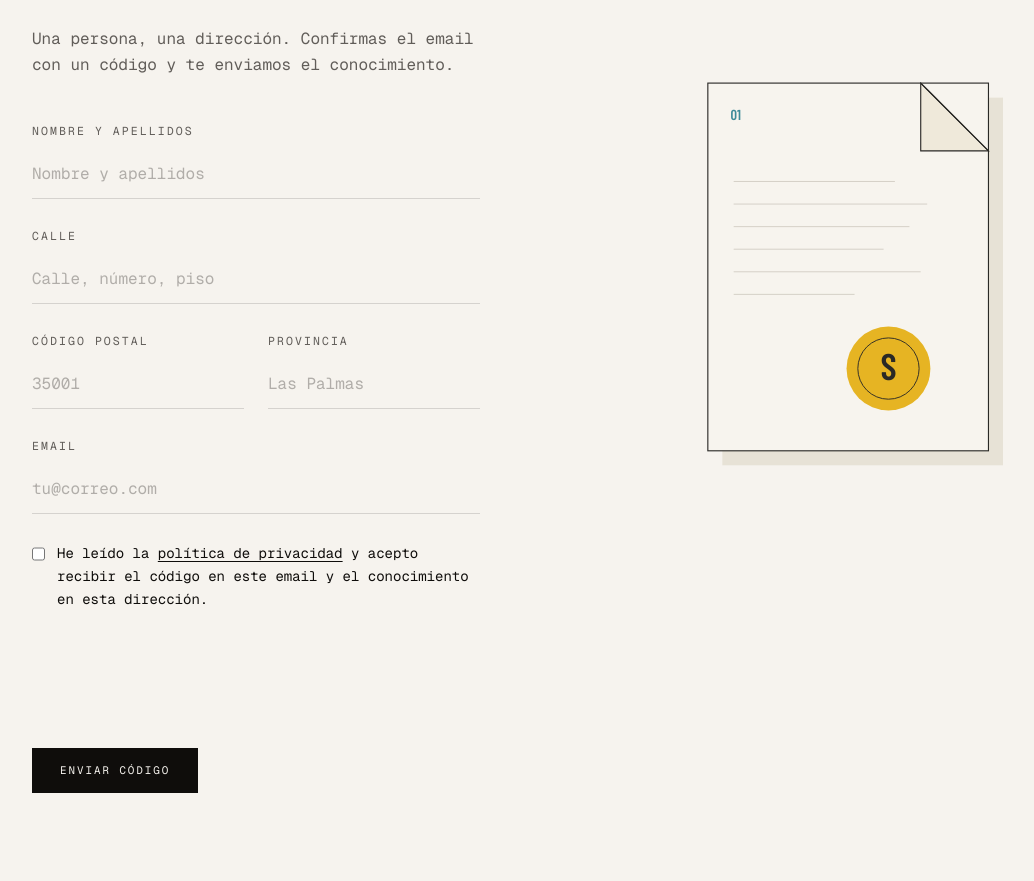
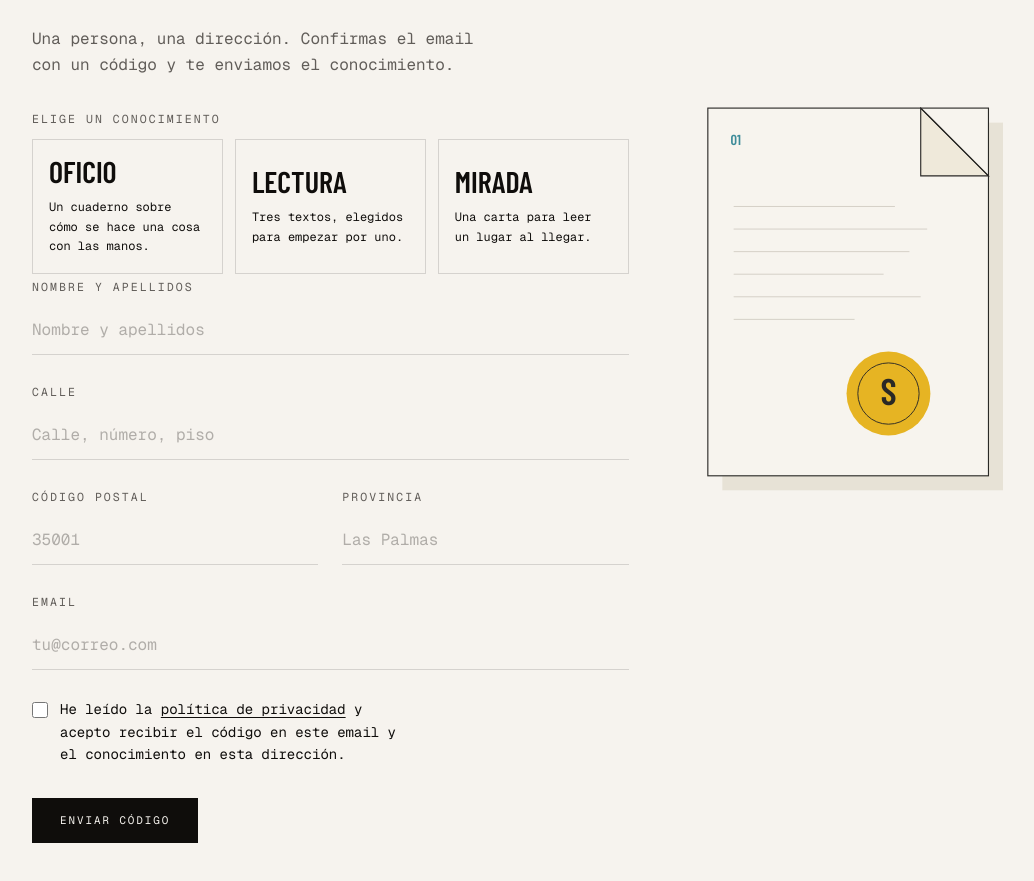
Before and after one commit to bg-isma/registro-regalo, a Next.js app: page / in a window 1280 px wide. Shown: the part 353-1234 px from the top of the page, without its empty margins (88-1122 px from the left). Built offline with nearby package versions, Linux system fonts and the light colour scheme; no server answers.

Commit message:
Añade tres conocimientos y muestra el captcha al completar el formulario.

```diff
--- a/app/privacidad/page.tsx
+++ b/app/privacidad/page.tsx
@@ -15,12 +15,12 @@ const bloques = [
   {
     titulo: "2. Datos que se recogen",
     texto:
-      "Nombre y apellidos, email, calle, código postal, provincia y la casilla de aceptación. También se guardan la fecha del registro y, de forma temporal, un código de seis cifras para comprobar que el buzón es tuyo. No se pide teléfono ni documento de identidad.",
+      "Nombre y apellidos, email, calle, código postal, provincia, el tipo de conocimiento elegido y la casilla de aceptación. Los tipos son Oficio, Lectura y Mirada. También se guardan la fecha del registro y, de forma temporal, un código de seis cifras para comprobar que el buzón es tuyo. No se pide teléfono ni documento de identidad.",
   },
   {
     titulo: "3. Para qué se usan",
     texto:
-      "El email sirve para enviarte el código de comprobación. El nombre y la dirección sirven para enviarte el conocimiento por correo postal a tu casa, si confirmas el código. La hoja sirve para no enviar dos veces a la misma persona y para anotar cuándo salió el envío. No se usa para publicidad ni para ceder la lista con ese fin.",
+      "El email sirve para enviarte el código de comprobación. El nombre, la dirección y el tipo elegido sirven para enviarte ese conocimiento por correo postal a tu casa, si confirmas el código. La hoja sirve para no enviar dos veces a la misma persona y para anotar cuándo salió el envío. No se usa para publicidad ni para ceder la lista con ese fin.",
   },
   {
     titulo: "4. Por qué es lícito",
--- a/components/RegistroForm.tsx
+++ b/components/RegistroForm.tsx
@@ -62,6 +62,29 @@ const boton =
 
 const SITE_KEY = process.env.NEXT_PUBLIC_RECAPTCHA_SITE_KEY;
 
+const TIPOS = [
+  { id: "Oficio", texto: "Un cuaderno sobre cómo se hace una cosa con las manos." },
+  { id: "Lectura", texto: "Tres textos, elegidos para empezar por uno." },
+  { id: "Mirada", texto: "Una carta para leer un lugar al llegar." },
+];
+
+function camposCompletos(form: HTMLFormElement) {
+  const data = new FormData(form);
+  const nombre = String(data.get("nombre") || "").trim();
+  const calle = String(data.get("calle") || "").trim();
+  const cp = String(data.get("codigoPostal") || "").trim();
+  const provincia = String(data.get("provincia") || "").trim();
+  const correo = String(data.get("email") || "").trim();
+  return (
+    nombre.length >= 5 &&
+    nombre.includes(" ") &&
+    calle.length >= 5 &&
+    /^\d{5}$/.test(cp) &&
+    provincia.length >= 2 &&
+    /^[^\s@]+@[^\s@]+\.[^\s@]+$/.test(correo)
+  );
+}
+
 export function RegistroForm() {
   const [aviso, setAviso] = useState("");
   const [tono, setTono] = useState<Tono>("error");
@@ -69,12 +92,15 @@ export function RegistroForm() {
   const [paso, setPaso] = useState<"datos" | "codigo">("datos");
   const [email, setEmail] = useState("");
   const [captcha, setCaptcha] = useState("");
+  const [tipo, setTipo] = useState("");
+  const [campos, setCampos] = useState(false);
   const caja = useRef<HTMLDivElement>(null);
   const widget = useRef<number | null>(null);
   const formulario = useRef<HTMLFormElement>(null);
+  const listo = campos && tipo !== "";
 
   useEffect(() => {
-    if (!SITE_KEY || !caja.current) return;
+    if (!listo || !SITE_KEY) return;
     let cancelado = false;
 
     function montar() {
@@ -89,19 +115,21 @@ export function RegistroForm() {
 
     if (window.grecaptcha) {
       window.grecaptcha.ready(montar);
-      return;
-    }
-
+    } else if (!document.querySelector("script[data-recaptcha='1']")) {
       const script = document.createElement("script");
       script.src = "https://www.google.com/recaptcha/api.js?render=explicit&hl=es";
       script.async = true;
+      script.dataset.recaptcha = "1";
       script.onload = () => window.grecaptcha?.ready(montar);
       document.body.appendChild(script);
+    }
 
     return () => {
       cancelado = true;
+      widget.current = null;
+      setCaptcha("");
     };
-  }, []);
+  }, [listo]);
 
   function mostrar(codigo: Codigo, siguiente: Tono) {
     setTono(siguiente);
@@ -145,6 +173,11 @@ export function RegistroForm() {
     event.preventDefault();
     const form = event.currentTarget;
     const data = new FormData(form);
+    if (!tipo) {
+      setTono("error");
+      setAviso("Elige un conocimiento.");
+      return;
+    }
     if (!SITE_KEY) {
       setTono("error");
       setAviso("Falta la clave de sitio de reCAPTCHA. Pégala en .env.local.");
@@ -165,6 +198,7 @@ export function RegistroForm() {
         calle: String(data.get("calle") || ""),
         codigoPostal: String(data.get("codigoPostal") || ""),
         provincia: String(data.get("provincia") || ""),
+        tipo,
         email: correo,
         acepta: data.get("acepta") === "on",
         captcha,
@@ -202,6 +236,8 @@ export function RegistroForm() {
       if (!parsed) return;
       if (parsed.ok) {
         formulario.current?.reset();
+        setTipo("");
+        setCampos(false);
         setCaptcha("");
         if (window.grecaptcha && widget.current !== null) window.grecaptcha.reset(widget.current);
         setPaso("datos");
@@ -263,10 +299,36 @@ export function RegistroForm() {
 
       <form
         ref={formulario}
-        className="mt-10 max-w-md"
+        className="mt-8 w-full"
         hidden={paso !== "datos"}
+        onInput={(event) => setCampos(camposCompletos(event.currentTarget))}
+        onChange={(event) => setCampos(camposCompletos(event.currentTarget))}
         onSubmit={onSolicitar}
       >
+      <fieldset>
+        <legend className="mb-3 text-[0.72rem] uppercase tracking-[0.18em] text-muted">
+          Elige un conocimiento
+        </legend>
+        <div className="grid gap-3 sm:grid-cols-3">
+        {TIPOS.map((item) => {
+          const activo = tipo === item.id;
+          return (
+            <button
+              key={item.id}
+              type="button"
+              aria-pressed={activo}
+              className={`border px-4 py-4 text-left transition-colors ${
+                activo ? "border-ink marca" : "border-line bg-transparent hover:border-ink"
+              }`}
+              onClick={() => setTipo(item.id)}
+            >
+              <span className="tipo-display block text-3xl uppercase leading-none">{item.id}</span>
+              <span className="mt-3 block text-xs leading-relaxed">{item.texto}</span>
+            </button>
+          );
+        })}
+        </div>
+      </fieldset>
       <label className="block">
         <span className="text-[0.72rem] uppercase tracking-[0.18em] text-muted">Nombre y apellidos</span>
         <input
@@ -339,20 +401,21 @@ export function RegistroForm() {
         />
       </label>
 
-      <label className="mt-7 flex items-start gap-3 text-sm leading-relaxed text-ink">
-        <input className="mt-1 size-4 accent-ink" name="acepta" type="checkbox" required />
+      <div className="mt-7 flex flex-col gap-4 sm:flex-row sm:items-center sm:justify-between">
+        <label className="flex max-w-sm items-start gap-3 text-sm leading-relaxed text-ink">
+          <input className="mt-1 size-4 shrink-0 accent-ink" name="acepta" type="checkbox" required />
           <span>
             He leído la <Link className="underline" href="/privacidad">política de privacidad</Link> y acepto recibir el código en este email y el conocimiento en esta dirección.
           </span>
         </label>
 
-      {SITE_KEY ? (
-        <div className="mt-7 min-h-[78px]" ref={caja} />
-      ) : (
-        <p className="mt-7 text-sm leading-relaxed text-orange">
+        {listo && SITE_KEY ? <div className="min-h-[78px] shrink-0 self-end sm:self-center" ref={caja} /> : null}
+        {listo && !SITE_KEY ? (
+          <p className="max-w-xs text-sm leading-relaxed text-orange sm:text-right">
             Falta la clave de sitio de reCAPTCHA. Pégala en .env.local.
           </p>
-      )}
+        ) : null}
+      </div>
 
       <button className={boton} type="submit" disabled={enviando}>
         {enviando ? "Enviando código…" : "Enviar código"}
```
Lines whose indentation alone changed are shown as unchanged.
